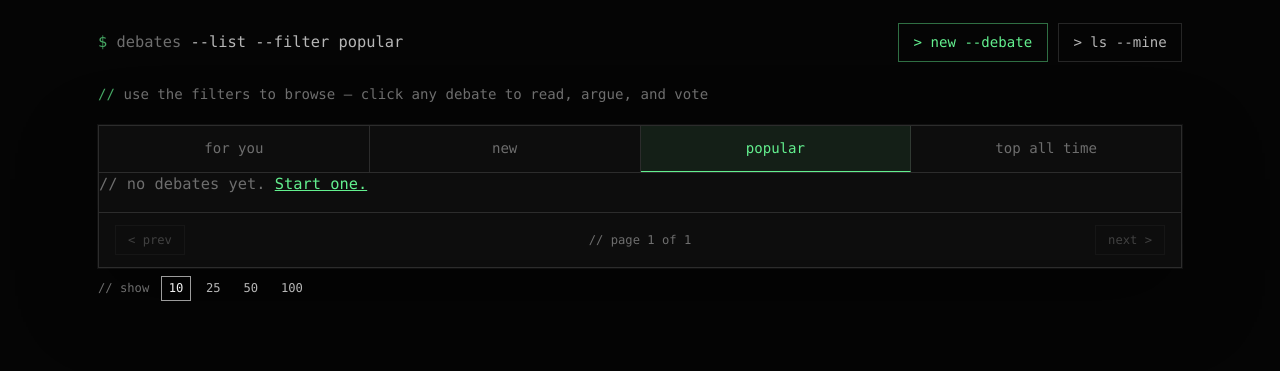
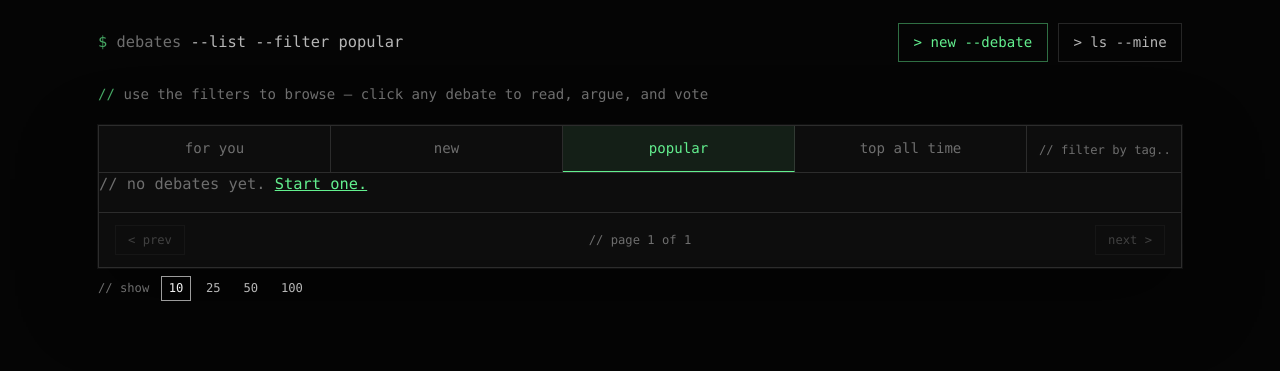
Before and after one commit to ali-fadaee/CITS3403-Group-Project, a Flask app: page / in a window 1280 px wide. Shown: the part 113-484 px from the top of the page. Run offline with Flask 3, Linux system fonts and the light colour scheme; data that the repository does not hold is empty; some libraries are stand-ins or nearby versions.

Commit message:
added ability to search by tag

```diff
--- a/app/routes.py
+++ b/app/routes.py
@@ -59,12 +59,15 @@ def _liked_comment_ids(comments):
 def index():
     default_filter = 'for-you' if current_user.is_authenticated else 'popular'
     filter = request.args.get('filter', default_filter)
+    tag_filter = request.args.get('tag', '').strip() or None
     page = max(1, request.args.get('page', 1, type=int))
     per_page = request.args.get('per_page', 10, type=int)
     if per_page not in (10, 25, 50, 100):
         per_page = 10
 
     query = Debate.query.options(selectinload(Debate.tags), selectinload(Debate.creator).selectinload(User.avatar))
+    if tag_filter:
+        query = query.filter(Debate.tags.any(func.lower(Tag.name) == tag_filter.lower()))
 
     if filter == 'popular':
         age_hours = (func.julianday('now') - func.julianday(Debate.updated_at)) * 24.0
@@ -106,7 +109,9 @@ def index():
                 .where(saved_debates_table.c.debate_id.in_(page_ids))
             ).all()
             saved_ids = {row[0] for row in rows}
+    all_tags = Tag.query.order_by(Tag.name).all()
     return render_template('index.html', debates=pagination.items, filter=filter,
+                           tag_filter=tag_filter, all_tags=all_tags,
                            page=pagination.page, total_pages=pagination.pages or 1,
                            per_page=per_page, saved_ids=saved_ids)
 
--- a/app/static/css/style.css
+++ b/app/static/css/style.css
@@ -290,7 +290,62 @@ main.container { flex: 1; padding-bottom: 2rem; }
   color: var(--debate-text-faint);
   border: 1px solid var(--debate-border-soft);
   padding: 0.15rem 0.45rem;
+  cursor: pointer;
+  transition: border-color 150ms ease, color 150ms ease;
 }
+.debate-tag:hover { color: var(--debate-text-dim); border-color: var(--debate-border); }
+.debate-tag.is-active { color: var(--debate-text); border-color: var(--debate-border); }
+
+.tag-filter-row {
+  display: flex;
+  align-items: center;
+  gap: 0.4rem;
+  padding: 0 0.75rem;
+  border-left: 1px solid var(--debate-border-soft);
+}
+.tag-filter-row-label { color: var(--debate-text-faint); font-size: var(--font-size-xs); white-space: nowrap; }
+.tag-filter-clear {
+  color: var(--debate-text-faint);
+  font-size: var(--font-size-xs);
+  text-decoration: none;
+  border: 1px solid var(--debate-border-soft);
+  padding: 0.1rem 0.35rem;
+  transition: color 150ms ease, border-color 150ms ease;
+}
+.tag-filter-clear:hover { color: var(--debate-text); border-color: var(--debate-border); }
+
+.tag-search { position: relative; }
+.tag-search-input {
+  background: transparent;
+  border: none;
+  color: var(--debate-text);
+  font-family: inherit;
+  font-size: var(--font-size-xs);
+  padding: 0;
+  width: 130px;
+  outline: none;
+}
+.tag-search-input:focus { border-color: var(--debate-border); }
+.tag-search-input::placeholder { color: var(--debate-text-faint); }
+.tag-search-dropdown {
+  display: none;
+  position: absolute;
+  top: calc(100% + 4px);
+  right: 0;
+  min-width: 140px;
+  background: var(--debate-panel);
+  border: 1px solid var(--debate-border);
+  z-index: 100;
+}
+.tag-search-dropdown.is-open { display: block; }
+.tag-search-item {
+  padding: 0.3rem 0.6rem;
+  font-size: var(--font-size-xs);
+  color: var(--debate-text-dim);
+  cursor: pointer;
+  transition: background 120ms ease, color 120ms ease;
+}
+.tag-search-item:hover { background: var(--debate-hover-bg); color: var(--debate-text); }
 
 .debate-card-counts { display: flex; align-items: center; gap: 0.75rem; font-size: var(--font-size-xs); white-space: nowrap; }
 .debate-card-counts-label { color: var(--debate-text-faint); margin-right: 0.1rem; }
--- a/app/static/js/index.js
+++ b/app/static/js/index.js
@@ -18,6 +18,35 @@
   });
 })();
 
+(function () {
+  const data = window.INDEX_TAG_DATA;
+  if (!data) return;
+  const input = document.getElementById('tagSearchInput');
+  const dropdown = document.getElementById('tagSearchDropdown');
+  if (!input) return;
+
+  function render(query) {
+    const q = query.toLowerCase();
+    const matches = q ? data.allTags.filter(t => t.toLowerCase().includes(q)) : [];
+    dropdown.innerHTML = '';
+    matches.forEach(tag => {
+      const item = document.createElement('div');
+      item.className = 'tag-search-item';
+      item.textContent = tag;
+      item.addEventListener('mousedown', function (e) {
+        e.preventDefault();
+        window.location = '?filter=' + data.filter + '&per_page=' + data.perPage + '&tag=' + encodeURIComponent(tag);
+      });
+      dropdown.appendChild(item);
+    });
+    dropdown.classList.toggle('is-open', matches.length > 0);
+  }
+
+  input.addEventListener('input', () => render(input.value));
+  input.addEventListener('focus', () => render(input.value));
+  input.addEventListener('blur', () => dropdown.classList.remove('is-open'));
+})();
+
 function toggleSave(btn) {
   const debateId = btn.dataset.debateId;
   const isSaved = btn.classList.contains('is-saved');
--- a/app/templates/index.html
+++ b/app/templates/index.html
@@ -4,7 +4,7 @@
 <div class="index-page">
 
   <div class="index-header">
-    <p class="index-cmd"><span class="sym">$</span> debates <span>--list --filter {{ filter }}</span></p>
+    <p class="index-cmd"><span class="sym">$</span> debates <span>--list --filter {{ filter }}{% if tag_filter %} --tag {{ tag_filter }}{% endif %}</span></p>
     <div class="index-header-actions">
       {% if current_user.is_authenticated %}
       <a href="#" class="new-debate-btn" onclick="openModal('createModal'); return false;">&gt; new --debate</a>
@@ -20,10 +20,22 @@
 
     <div class="index-toolbar">
       <div class="filter-tabs">
-        <a href="?filter=for-you&per_page={{ per_page }}" class="filter-tab {% if filter == 'for-you' %}is-active{% endif %}">for you</a>
-        <a href="?filter=new&per_page={{ per_page }}" class="filter-tab {% if filter == 'new' %}is-active{% endif %}">new</a>
-        <a href="?filter=popular&per_page={{ per_page }}" class="filter-tab {% if filter == 'popular' %}is-active{% endif %}">popular</a>
-        <a href="?filter=top&per_page={{ per_page }}" class="filter-tab {% if filter == 'top' %}is-active{% endif %}">top all time</a>
+        <a href="?filter=for-you&per_page={{ per_page }}{% if tag_filter %}&tag={{ tag_filter }}{% endif %}" class="filter-tab {% if filter == 'for-you' %}is-active{% endif %}">for you</a>
+        <a href="?filter=new&per_page={{ per_page }}{% if tag_filter %}&tag={{ tag_filter }}{% endif %}" class="filter-tab {% if filter == 'new' %}is-active{% endif %}">new</a>
+        <a href="?filter=popular&per_page={{ per_page }}{% if tag_filter %}&tag={{ tag_filter }}{% endif %}" class="filter-tab {% if filter == 'popular' %}is-active{% endif %}">popular</a>
+        <a href="?filter=top&per_page={{ per_page }}{% if tag_filter %}&tag={{ tag_filter }}{% endif %}" class="filter-tab {% if filter == 'top' %}is-active{% endif %}">top all time</a>
+      </div>
+      <div class="tag-filter-row">
+        {% if tag_filter %}
+        <span class="tag-filter-row-label">// tag</span>
+        <span class="debate-tag is-active">{{ tag_filter }}</span>
+        <a href="?filter={{ filter }}&per_page={{ per_page }}" class="tag-filter-clear">&times;</a>
+        {% else %}
+        <div class="tag-search" id="tagSearch">
+          <input class="tag-search-input" id="tagSearchInput" type="text" placeholder="// filter by tag..." autocomplete="off">
+          <div class="tag-search-dropdown" id="tagSearchDropdown"></div>
+        </div>
+        {% endif %}
       </div>
     </div>
 
@@ -44,7 +56,7 @@
           <div class="debate-card-footer">
             <div class="debate-card-tags">
               {% for tag in debate.tags %}
-              <span class="debate-tag">{{ tag.name }}</span>
+              <span class="debate-tag{% if tag_filter and tag_filter|lower == tag.name|lower %} is-active{% endif %}" onclick="event.preventDefault(); window.location='?filter={{ filter }}&per_page={{ per_page }}&tag={{ tag.name }}'">{{ tag.name }}</span>
               {% endfor %}
             </div>
             <div class="debate-card-counts">
@@ -71,7 +83,9 @@
         </div>
       </a>
       {% else %}
-      {% if filter == 'for-you' %}
+      {% if tag_filter %}
+      <p class="no-debates">// no debates tagged "{{ tag_filter }}".</p>
+      {% elif filter == 'for-you' %}
       <p class="no-debates">// no debates match your interests yet. <a href="{{ url_for('main.profile') }}">Update your interests.</a></p>
       {% else %}
       <p class="no-debates">// no debates yet. {% if current_user.is_authenticated %}<a href="#" onclick="openModal('createModal'); return false;">Start one.</a>{% else %}<a href="{{ url_for('main.create') }}">Start one.</a>{% endif %}</p>
@@ -81,7 +95,7 @@
 
     <div class="pagination">
       {% if page > 1 %}
-      <a class="page-btn" href="?filter={{ filter }}&per_page={{ per_page }}&page={{ page - 1 }}">&lt; prev</a>
+      <a class="page-btn" href="?filter={{ filter }}&per_page={{ per_page }}{% if tag_filter %}&tag={{ tag_filter }}{% endif %}&page={{ page - 1 }}">&lt; prev</a>
       {% else %}
       <span class="page-btn page-btn-disabled">&lt; prev</span>
       {% endif %}
@@ -89,7 +103,7 @@
       <span class="page-info">// page {{ page }} of {{ total_pages }}</span>
 
       {% if page < total_pages %}
-      <a class="page-btn" href="?filter={{ filter }}&per_page={{ per_page }}&page={{ page + 1 }}">next &gt;</a>
+      <a class="page-btn" href="?filter={{ filter }}&per_page={{ per_page }}{% if tag_filter %}&tag={{ tag_filter }}{% endif %}&page={{ page + 1 }}">next &gt;</a>
       {% else %}
       <span class="page-btn page-btn-disabled">next &gt;</span>
       {% endif %}
@@ -99,12 +113,19 @@
   <div class="per-page-row">
     <span class="per-page-label">// show</span>
     {% for n in [10, 25, 50, 100] %}
-    <a href="?filter={{ filter }}&per_page={{ n }}" class="per-page-btn {% if per_page == n %}is-active{% endif %}">{{ n }}</a>
+    <a href="?filter={{ filter }}&per_page={{ n }}{% if tag_filter %}&tag={{ tag_filter }}{% endif %}" class="per-page-btn {% if per_page == n %}is-active{% endif %}">{{ n }}</a>
     {% endfor %}
   </div>
 </div>
 {% endblock %}
 
 {% block extra_js %}
+<script>
+  window.INDEX_TAG_DATA = {
+    allTags: {{ all_tags | map(attribute='name') | list | tojson }},
+    filter: {{ filter | tojson }},
+    perPage: {{ per_page }},
+  };
+</script>
 <script src="{{ url_for('static', filename='js/index.js') }}"></script>
 {% endblock %}
```
